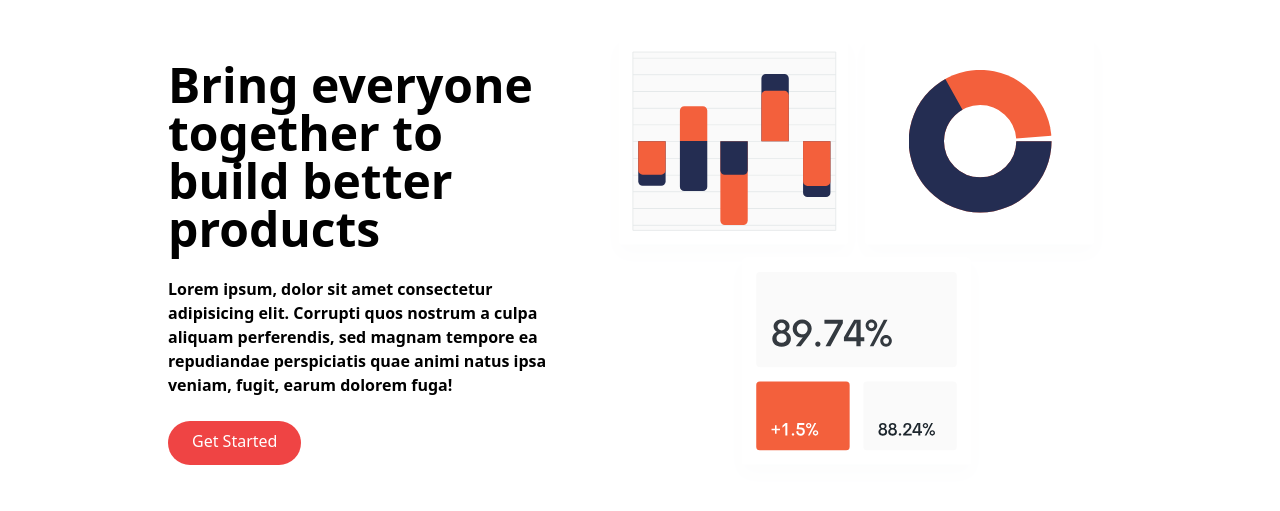
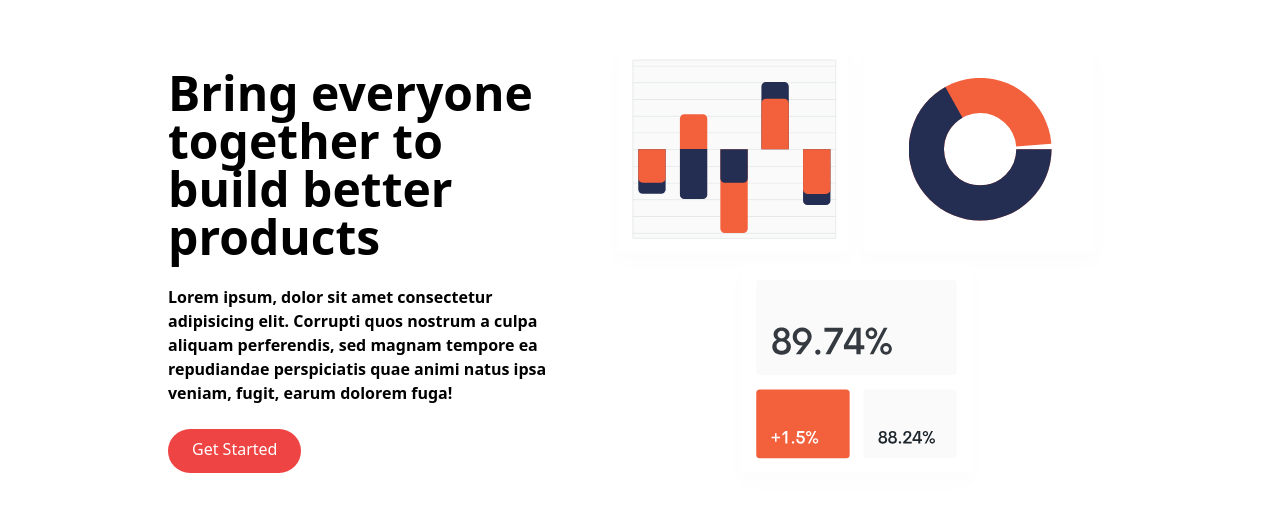
Before and after one commit to JepoySanity/TWCSS-manage, a website: page index.html in a window 1280 px wide. Shown: the part 71-582 px from the top of the page. Drawn offline with Linux system fonts and the light colour scheme.

Commit message:
add padding x and y on hero items

```diff
--- a/index.html
+++ b/index.html
@@ -36,7 +36,7 @@
         class="container flex flex-col-reverse md:flex-row mx-auto items-start mt-4 space-y-0 md:space-y-0 justify-between"
       >
         <!-- left item -->
-        <div class="flex flex-col space-y-6 md:w-1/2 p-4">
+        <div class="flex flex-col space-y-6 md:w-1/2 px-4 py-6">
           <h1
             class="max-w-lg text-4xl font-bold text-center md:text-5xl md:text-left mt-8"
           >
@@ -57,7 +57,7 @@
           </div>
         </div>
         <!-- right item -->
-        <div class="p-4">
+        <div class="px-4 py-6">
           <img src="src/img/illustration-intro.svg" />
         </div>
       </div>
```
Also changed, not shown: dist/output.css.
